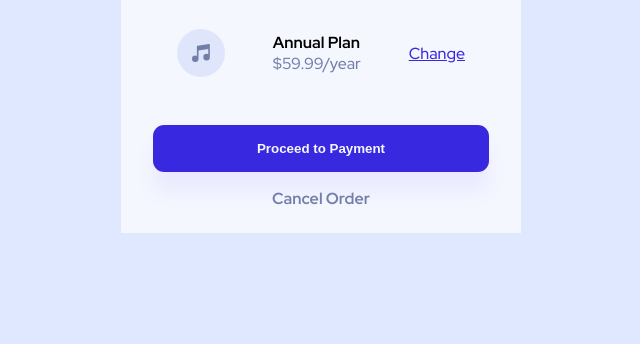
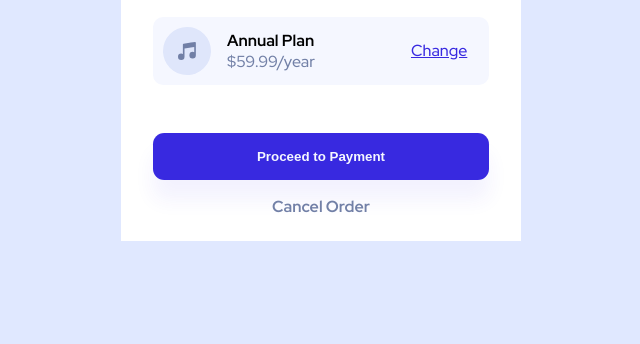
Before and after one commit to Thiagovasc/Order-Summary, a plain HTML site: page index.html in a window 1280 px wide. Shown: the part 456-800 px from the top of the page, without its empty margins (319-959 px from the left). Drawn offline with Linux system fonts and the light colour scheme.

Commit message:
Correções na main section e demais div's

```diff
--- a/style.css
+++ b/style.css
@@ -32,7 +32,7 @@ body {
 }
 
 main {
-    background-color: var(--VeryPaleBlue);
+    background-color: white;
     max-width: 400px;
     border-radius: 1rem 1rem 0 0;
 }
@@ -45,12 +45,15 @@ main section {
     height: 100%;
     width: 100%;
     padding: 0 2rem;
+    border-radius: 1rem;
 }
 
 .main-picture {
+    display: block;
     width: 100%;
     border-radius: 1rem 1rem 0 0;
 }
+
 section > h1 {
     margin: 2rem 0 1rem 0;
     text-align: center;
@@ -65,28 +68,35 @@ main span {
 .plan-info {
     display: flex;
     align-items: center;
-    justify-content: space-around;
     width: 100%;
     background-color: var(--VeryPaleBlue);
-    margin: 2rem
+    margin: 2rem;
+    border-radius: 10px;
+    padding: 10px;
+    margin-left: auto;
 }
 
 .plan-offer {
     display: flex;
     flex-direction: column;
+    margin-right: 3rem;
 }
+
 .plan-offer > h2 {
     font-size: 1rem;
     font-weight: 700;
 }
+
 .plan-info img {
     justify-content: flex-start;
     max-width: 100%;
+    margin-right: 1rem;
 }
 
 .plan-info a {
     color: var(--BrightBlue);
     font-weight: 500;
+    margin-left: 3rem;
 }
 
 .order {
```
